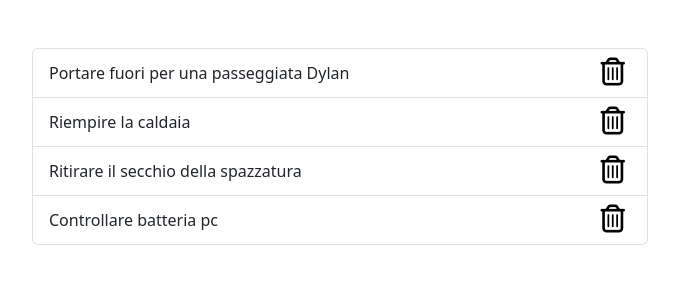
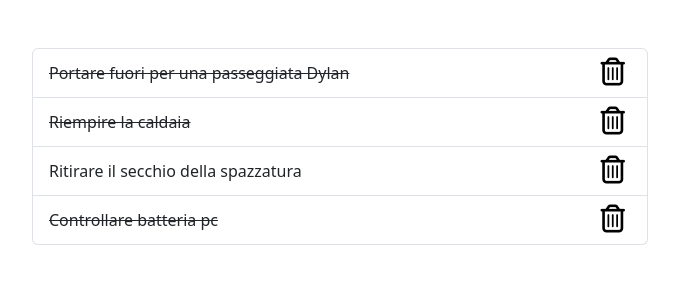
Before and after one commit to michele-pupo/vue-todolist, a plain HTML site: page index.html in a window 1280 px wide. Shown: the part 152-436 px from the top of the page, without its empty margins (294-981 px from the left). Drawn offline with nearby package versions, Linux system fonts and the light colour scheme.

Commit message:
added strikethrough text on todos with true

```diff
--- a/css/style.css
+++ b/css/style.css
@@ -1,3 +1,7 @@
 .list-group button i{
     cursor: pointer;
 }
+
+.done {
+    text-decoration: line-through;
+  }
--- a/index.html
+++ b/index.html
@@ -28,8 +28,8 @@
         <div class="container-fluid d-flex justify-content-center">
             <div class="row col-6 mt-5">
                 <ul class="list-group">
-                    <li v-for="(currentTodo, index) in todos" class="list-group-item d-flex justify-content-between align-items-center">
-                        {{ currentTodo.text }}
+                    <li v-for="(currentTodo, index) in todos" :key="index" class="list-group-item d-flex justify-content-between align-items-center">
+                        <span :class="{ done: currentTodo.done }">{{ currentTodo.text }}</span>
                     <button @click="deleteTodo(index)" class="border-0 bg-white"><i class="fa-regular fa-trash-can fs-3"></i></button>
                     </li>
                 </ul>
```
Also changed, not shown: js/script.js (+9 -7 lines).
